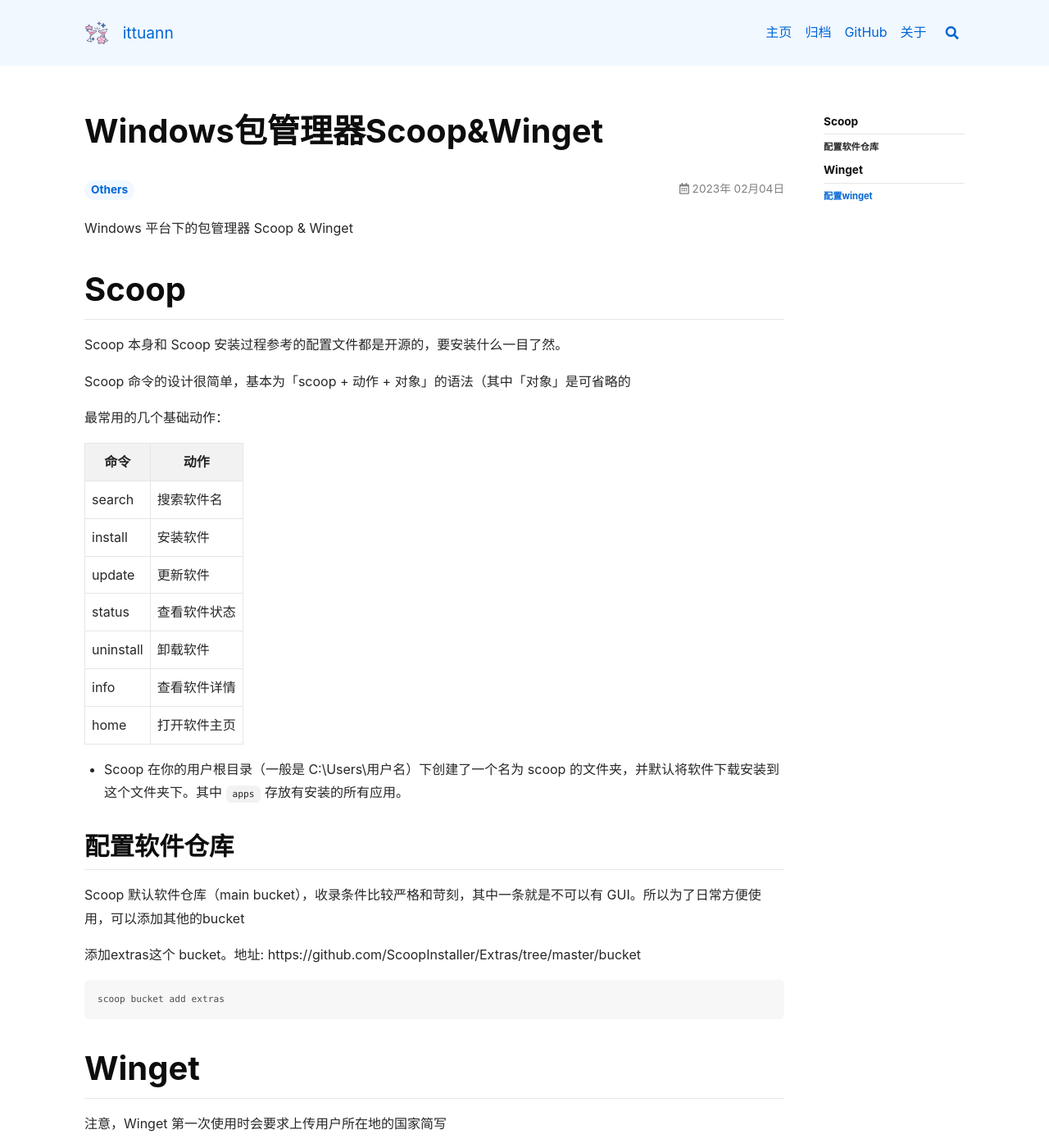
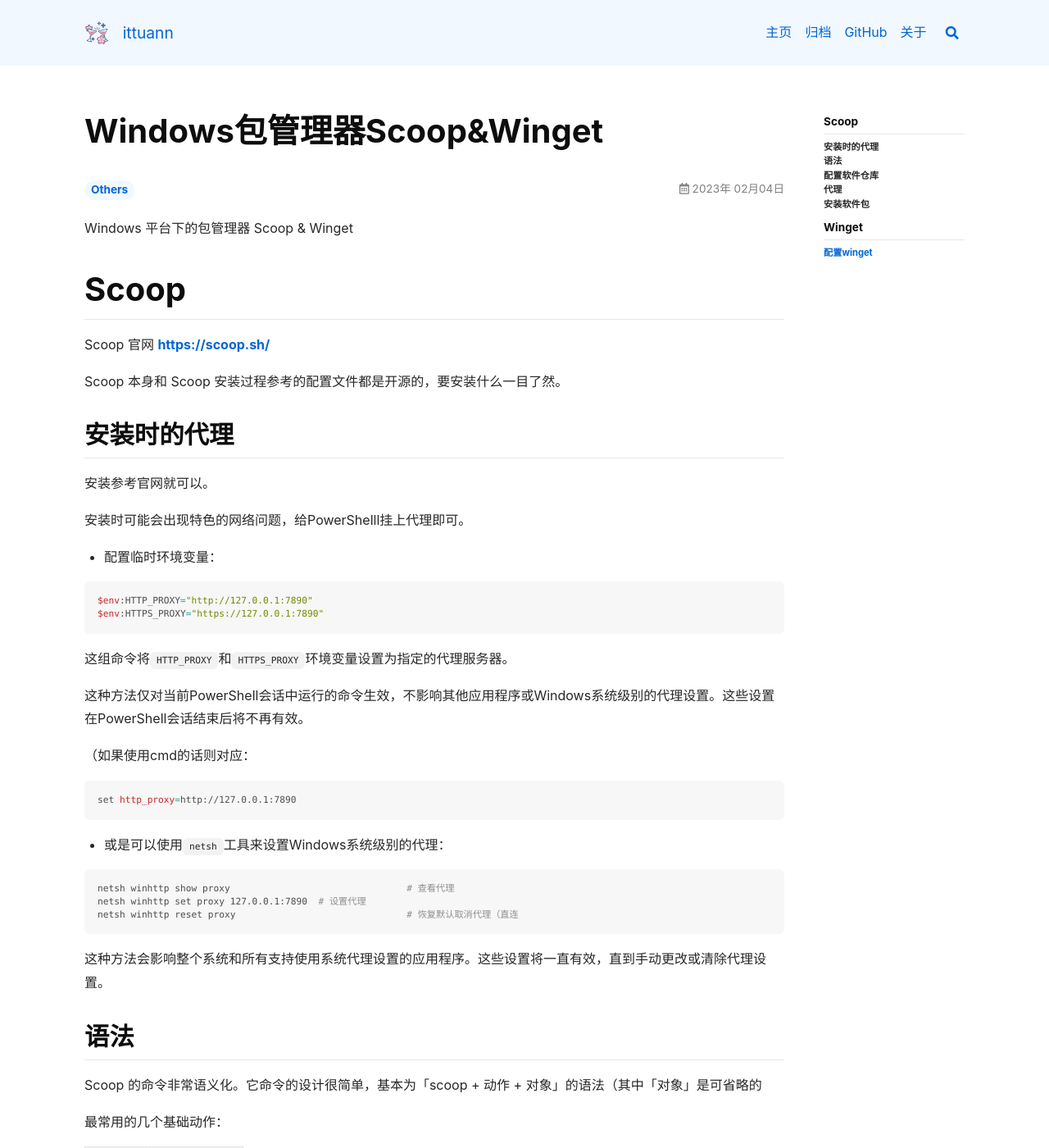
Before and after one commit to ittuann/ittuann.github.io, a Jekyll site: the page built from _posts/2023-02-04-winget&scoop.md, in a window 1280 px wide and 1400 px high. Shown: the whole window at 82% size. Built offline with Jekyll 4.4.1, drawn with Linux system fonts in a browser that asks for light colours; nearby versions of some CDN libraries; comment, search, counter and statistics services are not loaded; some of the changed text lies outside the part shown.

Commit message:
Updates 23.05.01

````diff
--- a/_posts/2023-02-04-winget.md
+++ b/_posts/2023-02-04-winget&scoop.md
@@ -17,9 +17,50 @@ Windows 平台下的包管理器 Scoop & Winget
 
 # Scoop
 
+Scoop 官网 <https://scoop.sh/>
+
 Scoop 本身和 Scoop 安装过程参考的配置文件都是开源的，要安装什么一目了然。
 
-Scoop 命令的设计很简单，基本为「scoop + 动作 + 对象」的语法（其中「对象」是可省略的
+## 安装时的代理
+
+安装参考官网就可以。
+
+安装时可能会出现特色的网络问题，给PowerShelll挂上代理即可。
+
+- 配置临时环境变量：
+
+```shell
+$env:HTTP_PROXY="http://127.0.0.1:7890"
+$env:HTTPS_PROXY="https://127.0.0.1:7890"
+```
+
+这组命令将`HTTP_PROXY`和`HTTPS_PROXY`环境变量设置为指定的代理服务器。
+
+这种方法仅对当前PowerShell会话中运行的命令生效，不影响其他应用程序或Windows系统级别的代理设置。这些设置在PowerShell会话结束后将不再有效。
+
+（如果使用cmd的话则对应：
+
+```shell
+set http_proxy=http://127.0.0.1:7890
+```
+
+
+
+- 或是可以使用`netsh`工具来设置Windows系统级别的代理：
+
+```shell
+netsh winhttp show proxy				# 查看代理
+netsh winhttp set proxy 127.0.0.1:7890	# 设置代理
+netsh winhttp reset proxy				# 恢复默认取消代理（直连
+```
+
+这种方法会影响整个系统和所有支持使用系统代理设置的应用程序。这些设置将一直有效，直到手动更改或清除代理设置。
+
+
+
+## 语法
+
+Scoop 的命令非常语义化。它命令的设计很简单，基本为「scoop + 动作 + 对象」的语法（其中「对象」是可省略的
 
 最常用的几个基础动作：
 
@@ -45,9 +86,33 @@ Scoop 命令的设计很简单，基本为「scoop + 动作 + 对象」的语法
 scoop bucket add extras
 ```
 
+## 代理
+
+```shell
+# 使用代理
+set scoop_proxy=socks5://127.0.0.1:7890
+
+# 停止使用代理
+set scoop_proxy=
+```
+
+## 安装软件包
+
+```shell
+scoop update
+scoop cache clear
+scoop install jq
+```
+
+
+
 # Winget
 
-注意，Winget 第一次使用时会要求上传用户所在地的国家简写
+Winget是微软的Windows平台软件包管理器。现在应该是Win11都会自带了。
+
+安装的时候依旧会弹出界面，不会完全在CLI下安装。
+
+注意，Winget 第一次使用时会要求上传用户所在地的国家信息。
 
 ## 配置winget
 
@@ -74,12 +139,20 @@ winget --verbose-logs 将覆盖这一设置，并始终创建一个verbose日志
 
 ```json
     "logging": {
-            "level": "verbose"
+		"level": "verbose"
     },
 ```
 
+- 代理
+
+Winget配置代理同样可以使用上面提到的[环境变量](#安装时的代理)来进行配置。
+
 更多的参数，在Github文档有描述
 WinGet CLI Settings https://github.com/microsoft/winget-cli/blob/master/doc/Settings.md
+
+
+
+我个人其实更喜欢的是Scoop的概念。
 
 ---
 
````
Also changed, not shown: _posts/2021-12-24-KeilTips.md (+14 -0 lines), _posts/2022-11-16-ssh.md (+1 -1 lines), _posts/2023-03-03-nohup.md (+3 -1 lines), README.md.
